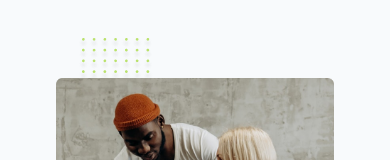
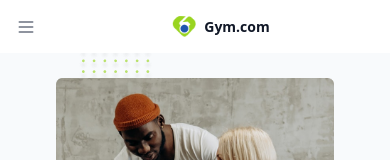
Before and after one commit to Zohidjon-Toshpulatov/Gym.com, an Angular app: page / in a window 390 px wide. Shown: the top 160 px of the page. Built offline with nearby package versions, Linux system fonts and the light colour scheme.

Commit message:
mobile and desktop of home has been finished

```diff
--- a/src/app/app.component.html
+++ b/src/app/app.component.html
@@ -1,4 +1,4 @@
-<!-- <app-navbar></app-navbar> -->
+<app-navbar></app-navbar>
 <router-outlet></router-outlet>
 <app-home></app-home>
 <app-footer></app-footer>
```
